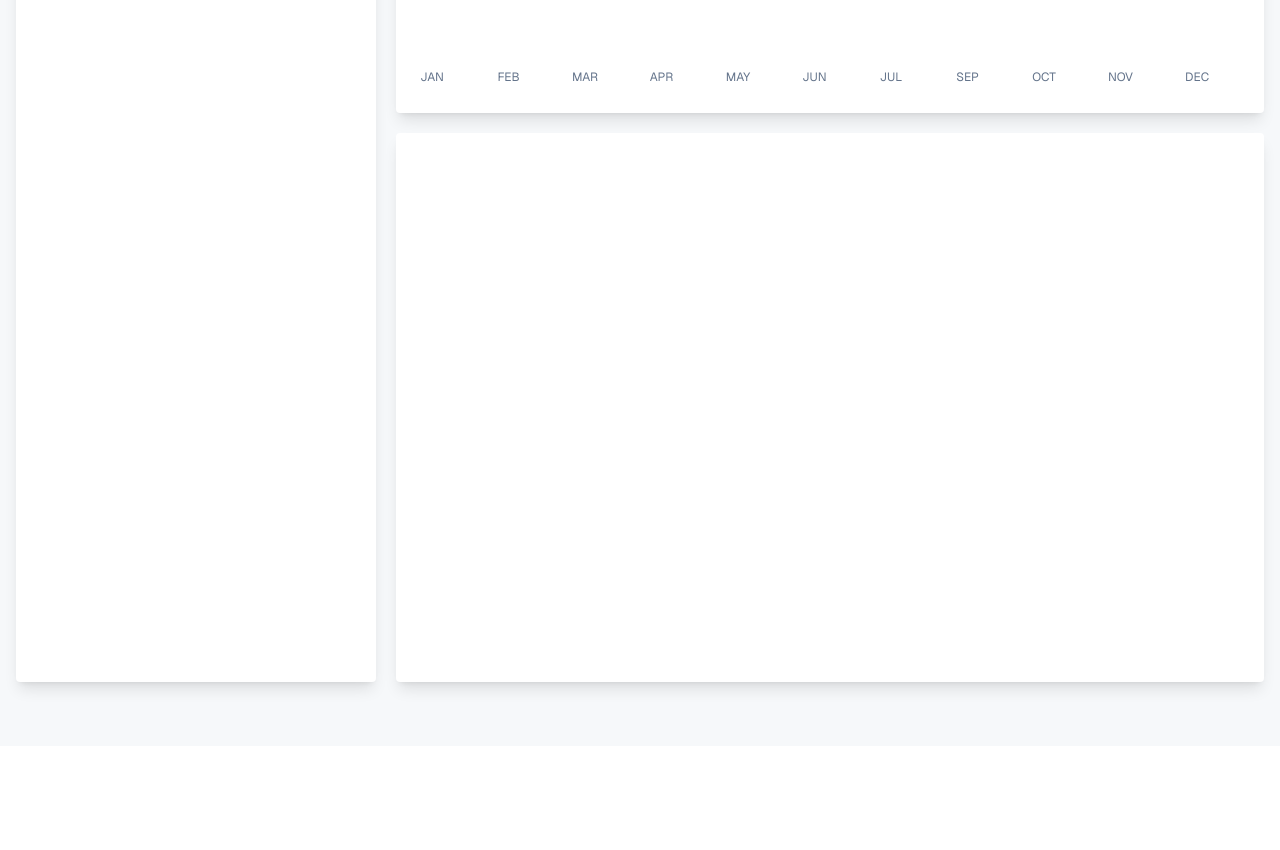
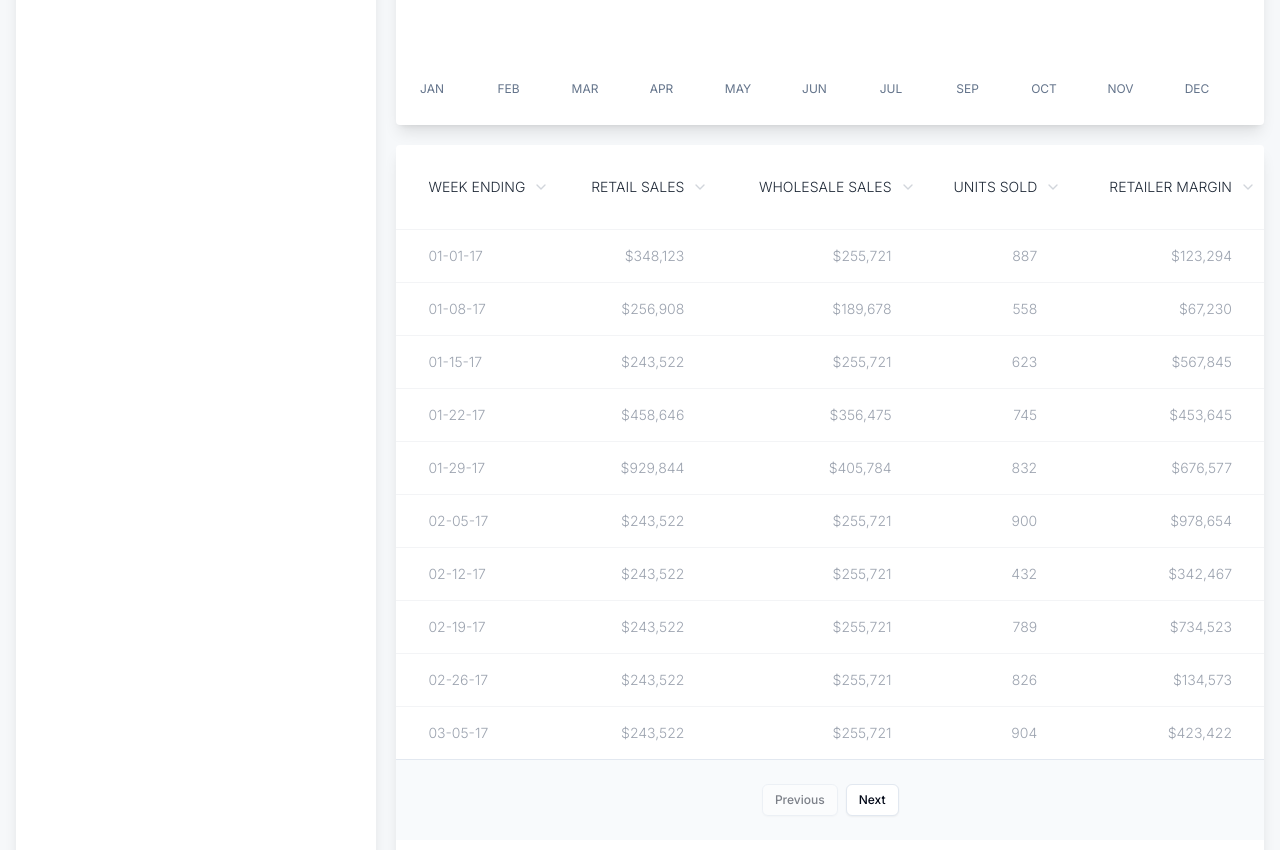
Before and after one commit to ayyjohn/sales-ui, a Next.js app: page / in a window 1280 px wide. Shown: the part 580-1430 px from the top of the page. Before the commit the page ends 1326 px from the top, so only its background shows below. Built offline with nearby package versions, Linux system fonts and the light colour scheme.

Commit message:
get mostly correctly styled table

```diff
--- a/src/app/layout.tsx
+++ b/src/app/layout.tsx
@@ -1,7 +1,9 @@
 import "@/styles/globals.css";
 
-import { GeistSans } from "geist/font/sans";
 import { type Metadata } from "next";
+import { Inter } from "next/font/google";
+
+const inter = Inter({ subsets: ["latin"] });
 
 export const metadata: Metadata = {
   title: "Stackline Frontend Assessment",
@@ -13,7 +15,7 @@ export default function RootLayout({
   children,
 }: Readonly<{ children: React.ReactNode }>) {
   return (
-    <html lang="en" className={`${GeistSans.variable}`}>
+    <html lang="en" className={`${inter.className}`}>
       <body className="grid h-full min-h-screen w-full grid-rows-[5rem_1fr]">
         {children}
       </body>
--- a/src/app/page.tsx
+++ b/src/app/page.tsx
@@ -7,15 +7,47 @@ import {
   ChartTooltip,
   ChartTooltipContent,
 } from "@/components/ui/chart";
+
+import { type Column, type SortingState } from "@tanstack/react-table";
+
+import { cn } from "@/lib/utils";
+import {
+  type ColumnDef,
+  flexRender,
+  getCoreRowModel,
+  getPaginationRowModel,
+  useReactTable,
+} from "@tanstack/react-table";
+
+import {
+  Table,
+  TableBody,
+  TableCell,
+  TableFooter,
+  TableHead,
+  TableHeader,
+  TableRow,
+} from "@/components/ui/table";
 import { DateTime } from "luxon";
 import Image from "next/image";
 // todo: mock this as a fake api call using react query
+import { Button } from "@/components/ui/button";
+import { ChevronDown, ChevronUp } from "lucide-react";
 import data from "public/data.json";
 import logo from "public/stackline_logo.svg";
+import { useState } from "react";
 import { Line, LineChart, XAxis, YAxis } from "recharts";
+
+const formatter = new Intl.NumberFormat("en-US", {
+  style: "currency",
+  currency: "USD",
+  // todo: why is this erroring, it works
+  trailingZeroDisplay: "stripIfInteger",
+});
+
 export default function HomePage() {
   const product = data[0];
-  const sales = product?.sales;
+  const sales = product?.sales ?? [];
   const chartData = sales?.map((sale) => ({
     weekEnding: sale.weekEnding,
     // luxon helps so that 2017-01-01 is not automatically converted to Dec 2016 because of time zones
@@ -38,6 +70,253 @@ export default function HomePage() {
       color: "#9ba6bf",
     },
   } satisfies ChartConfig;
+
+  type Sales = {
+    weekEnding: string;
+    retailSales: number;
+    wholesaleSales: number;
+    unitsSold: number;
+    retailerMargin: number;
+  };
+
+  const AlignedCell = ({
+    alignment,
+    children,
+  }: {
+    alignment: "start" | "end";
+    children: React.ReactNode;
+  }) => {
+    return (
+      <div
+        className={cn(
+          "text-sm font-light text-gray-400",
+          alignment === "start" && "ml-8 text-start",
+          alignment === "end" && "mr-8 text-end",
+        )}
+      >
+        {children}
+      </div>
+    );
+  };
+
+  const columns: ColumnDef<Sales>[] = [
+    {
+      accessorKey: "weekEnding",
+      header: ({ column }) => {
+        return (
+          <DataTableColumnHeader
+            column={column}
+            title="Week Ending"
+            alignment="start"
+          />
+        );
+      },
+      cell: ({ row }) => {
+        return (
+          <AlignedCell alignment="start">
+            {DateTime.fromISO(row.getValue("weekEnding")).toFormat("MM-dd-yy")}
+          </AlignedCell>
+        );
+      },
+    },
+    {
+      accessorKey: "retailSales",
+      header: ({ column }) => {
+        return <DataTableColumnHeader column={column} title="Retail Sales" />;
+      },
+      cell: ({ row }) => {
+        return (
+          <AlignedCell alignment="end">
+            {formatter.format(row.getValue("retailSales"))}
+          </AlignedCell>
+        );
+      },
+    },
+    {
+      accessorKey: "wholesaleSales",
+      header: ({ column }) => {
+        return (
+          <DataTableColumnHeader column={column} title="Wholesale Sales" />
+        );
+      },
+      cell: ({ row }) => {
+        return (
+          <AlignedCell alignment="end">
+            {formatter.format(row.getValue("wholesaleSales"))}
+          </AlignedCell>
+        );
+      },
+    },
+    {
+      accessorKey: "unitsSold",
+      header: ({ column }) => {
+        return <DataTableColumnHeader column={column} title="Units Sold" />;
+      },
+      cell: ({ row }) => {
+        return (
+          <AlignedCell alignment="end">{row.getValue("unitsSold")}</AlignedCell>
+        );
+      },
+    },
+    {
+      accessorKey: "retailerMargin",
+      header: ({ column }) => {
+        return (
+          <DataTableColumnHeader column={column} title="Retailer Margin" />
+        );
+      },
+      cell: ({ row }) => {
+        return (
+          <AlignedCell alignment="end">
+            {formatter.format(row.getValue("retailerMargin"))}
+          </AlignedCell>
+        );
+      },
+    },
+  ];
+
+  interface DataTableProps<TData, TValue> {
+    columns: ColumnDef<TData, TValue>[];
+    data: TData[];
+  }
+
+  interface DataTableColumnHeaderProps<TData, TValue>
+    extends React.HTMLAttributes<HTMLDivElement> {
+    column: Column<TData, TValue>;
+    title: string;
+    alignment?: "start" | "end";
+  }
+
+  function DataTableColumnHeader<TData, TValue>({
+    column,
+    title,
+    className,
+    alignment = "end",
+  }: DataTableColumnHeaderProps<TData, TValue>) {
+    if (!column.getCanSort()) {
+      return <div className={cn(className)}>{title}</div>;
+    }
+
+    const toggleSorting = () => {
+      console.log(column.getIsSorted());
+      column.toggleSorting(column.getIsSorted() === "asc");
+    };
+
+    return (
+      <Button
+        variant="ghost"
+        onClick={toggleSorting}
+        className={cn(
+          "flex h-full w-full items-center rounded-none px-0 py-8 font-light text-gray-800",
+          alignment === "start" && "justify-start",
+          alignment === "end" && "justify-end",
+        )}
+      >
+        <span
+          className={cn(
+            "relative flex items-center justify-end",
+            alignment === "start" && "ml-8",
+            alignment === "end" && "mr-8",
+          )}
+        >
+          {title.toUpperCase()}
+          {column.getIsSorted() === "desc" ? (
+            <ChevronDown className="absolute right-[-1.5rem] text-gray-300" />
+          ) : column.getIsSorted() === "asc" ? (
+            <ChevronUp className="absolute right-[-1.5rem] text-gray-300" />
+          ) : (
+            <ChevronDown className="absolute right-[-1.5rem] text-gray-300" />
+          )}
+        </span>
+      </Button>
+    );
+  }
+
+  function DataTable<TData, TValue>({
+    columns,
+    data,
+  }: DataTableProps<TData, TValue>) {
+    const [sorting, setSorting] = useState<SortingState>([]);
+    const table = useReactTable({
+      data,
+      columns,
+      getCoreRowModel: getCoreRowModel(),
+      getPaginationRowModel: getPaginationRowModel(),
+      onSortingChange: setSorting,
+      state: {
+        sorting,
+      },
+    });
+    return (
+      <Table>
+        <TableHeader>
+          {table.getHeaderGroups().map((headerGroup) => (
+            <TableRow
+              key={headerGroup.id}
+              className="border-b border-gray-100 p-0"
+            >
+              {headerGroup.headers.map((header) => {
+                return (
+                  <TableHead key={header.id} className="p-0">
+                    {header.isPlaceholder
+                      ? null
+                      : flexRender(
+                          header.column.columnDef.header,
+                          header.getContext(),
+                        )}
+                  </TableHead>
+                );
+              })}
+            </TableRow>
+          ))}
+        </TableHeader>
+        <TableBody>
+          {table.getRowModel().rows?.length ? (
+            table.getRowModel().rows.map((row) => (
+              <TableRow key={row.id} className="border-b border-gray-100">
+                {row.getVisibleCells().map((cell) => (
+                  <TableCell key={cell.id} className="px-0 py-4">
+                    {flexRender(cell.column.columnDef.cell, cell.getContext())}
+                  </TableCell>
+                ))}
+              </TableRow>
+            ))
+          ) : (
+            <TableRow>
+              <TableCell colSpan={columns.length} className="h-24 text-center">
+                Loading...
+              </TableCell>
+            </TableRow>
+          )}
+        </TableBody>
+        <TableFooter>
+          <TableRow>
+            <TableCell colSpan={columns.length}>
+              <div className="flex w-full items-center justify-center gap-2 py-4">
+                <Button
+                  variant="outline"
+                  size="sm"
+                  onClick={() => table.previousPage()}
+                  disabled={!table.getCanPreviousPage()}
+                >
+                  Previous
+                </Button>
+                <Button
+                  variant="outline"
+                  size="sm"
+                  onClick={() => table.nextPage()}
+                  disabled={!table.getCanNextPage()}
+                >
+                  Next
+                </Button>
+              </div>
+            </TableCell>
+          </TableRow>
+        </TableFooter>
+      </Table>
+    );
+  }
+
   return (
     <>
       <nav className="flex h-20 w-full items-center bg-[#052849]">
@@ -59,7 +338,7 @@ export default function HomePage() {
             <h1 className="mb-2 text-center text-2xl font-bold">
               {product?.title}
             </h1>
-            <p className="px-8 text-center text-sm text-gray-400">
+            <p className="px-8 text-center text-sm font-light text-gray-400">
               {product?.subtitle}
             </p>
             <div className="-mx-4 mt-4 border-y border-gray-100 p-4">
@@ -67,7 +346,7 @@ export default function HomePage() {
                 {product?.tags.map((tag) => (
                   <li
                     key={tag}
-                    className="flex cursor-pointer rounded-md border border-gray-100 px-4 py-1 text-sm hover:brightness-[80%]"
+                    className="flex cursor-pointer rounded-md border border-gray-100 px-4 py-1 text-sm font-light hover:brightness-[80%]"
                   >
                     {tag}
                   </li>
@@ -76,9 +355,9 @@ export default function HomePage() {
             </div>
           </div>
         </div>
-        <Card className="col-span-7 row-span-6 rounded-sm border-none bg-white shadow-lg">
+        <Card className="col-span-7 row-span-1 rounded-sm border-none bg-white shadow-lg">
           <CardHeader>
-            <CardTitle>Retail Sales</CardTitle>
+            <CardTitle className="text-lg font-light">Retail Sales</CardTitle>
           </CardHeader>
           <CardContent>
             <ChartContainer config={chartConfig}>
@@ -104,6 +383,7 @@ export default function HomePage() {
                   axisLine={false}
                   tickMargin={8}
                   interval={4}
+                  // todo: make ticks lighter color and slightly bigger
                   tickFormatter={(value: string) =>
                     new Date(value)
                       .toLocaleDateString("en-US", {
@@ -134,9 +414,11 @@ export default function HomePage() {
             </ChartContainer>
           </CardContent>
         </Card>
-        <div className="col-span-7 row-span-6 rounded-sm bg-white shadow-lg">
-          {/* todo: table */}
-        </div>
+        <Card className="col-span-7 row-span-6 m-0 rounded-sm border-none bg-white shadow-lg">
+          <CardContent className="p-0">
+            <DataTable columns={columns} data={sales} />
+          </CardContent>
+        </Card>
       </main>
     </>
   );
```
